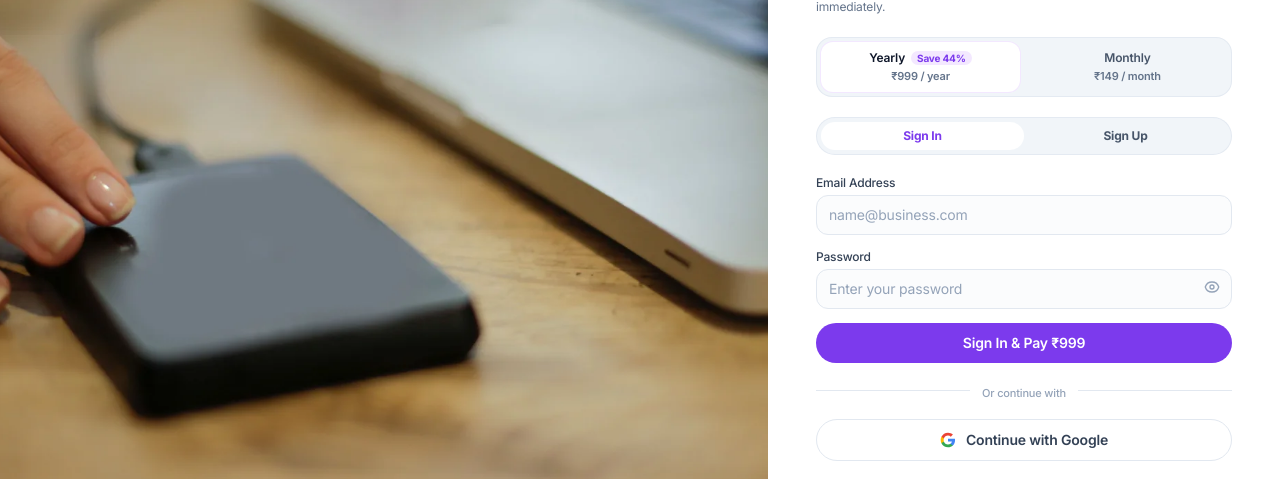
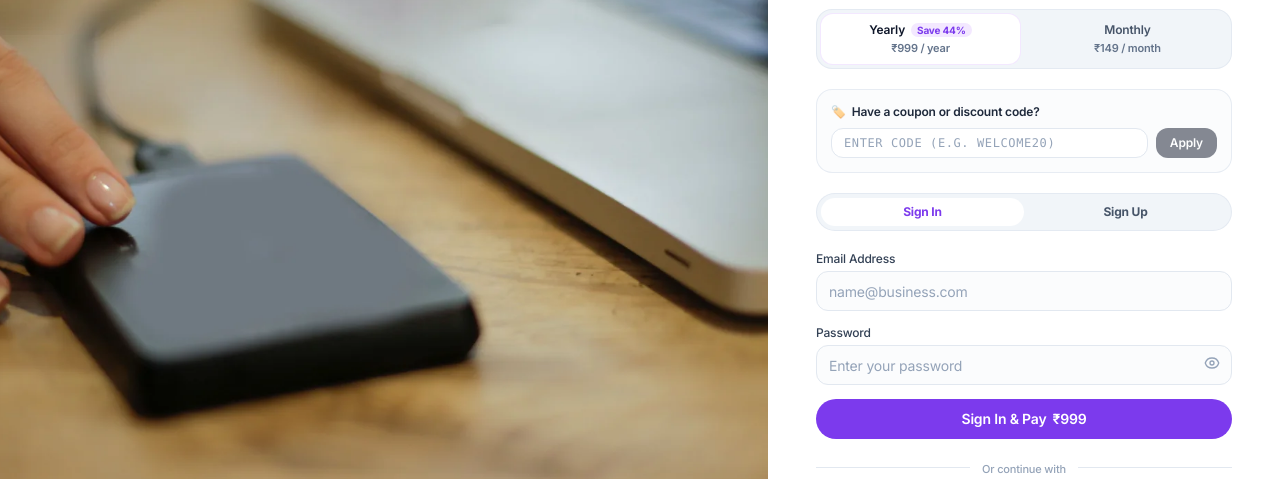
Before and after one commit to sktigpta/invio-website, a React (Vite) app: page /checkout in a window 1280 px wide. Shown: the part 232-711 px from the top of the page. Built offline with nearby package versions, Linux system fonts and the light colour scheme; no server answers; the HTML template or start-up script is replaced by a standard one.

Commit message:
feat(checkout): add interactive discount and coupon code support connected to CRM catalog

```diff
--- a/src/pages/CheckoutPage.jsx
+++ b/src/pages/CheckoutPage.jsx
@@ -19,6 +19,7 @@ import {
   verifyPayment,
   loadRazorpayCheckout,
   openRazorpayCheckout,
+  validateDiscount,
 } from '../services/paymentService';
 import {
   CheckIcon,
@@ -43,12 +44,19 @@ export function CheckoutPage() {
 
   const paramEmail = searchParams.get('email') || '';
   const paramCycle = searchParams.get('cycle') || 'yearly';
+  const paramCoupon = searchParams.get('coupon') || searchParams.get('discount') || searchParams.get('promo') || '';
   const isFromDesktop = Boolean(paramEmail || searchParams.get('source') === 'desktop');
 
   const [billingCycle, setBillingCycle] = useState(
     paramCycle === 'monthly' ? 'monthly' : 'yearly'
   );
   const [prices, setPrices] = useState(DEFAULT_PLUS_PRICE);
+
+  // Discount & Coupon State
+  const [couponInput, setCouponInput] = useState(paramCoupon);
+  const [couponApplied, setCouponApplied] = useState(null);
+  const [validatingCoupon, setValidatingCoupon] = useState(false);
+  const [couponError, setCouponError] = useState('');
 
   // Random feature from FEATURES_DATA for left-side image section
   const [featureIndex] = useState(CHECKOUT_FEATURE_INDEX);
@@ -80,6 +88,37 @@ export function CheckoutPage() {
   const [verificationCode, setVerificationCode] = useState('');
   const [isVerifyingCode, setIsVerifyingCode] = useState(false);
   const [resendCooldownSeconds, setResendCooldownSeconds] = useState(0);
+
+  const handleApplyCoupon = async (codeToApply = couponInput) => {
+    const clean = String(codeToApply || '').trim().toUpperCase();
+    if (!clean) {
+      setCouponError('Please enter a coupon code.');
+      return;
+    }
+    setValidatingCoupon(true);
+    setCouponError('');
+    try {
+      const res = await validateDiscount(clean, 'plus', billingCycle, currentUser?.id);
+      if (res.valid) {
+        setCouponApplied(res);
+        setCouponInput(clean);
+        setCouponError('');
+      } else {
+        setCouponApplied(null);
+        setCouponError(res.message || 'Invalid coupon code.');
+      }
+    } catch {
+      setCouponError('Failed to validate coupon. Please try again.');
+    } finally {
+      setValidatingCoupon(false);
+    }
+  };
+
+  const handleRemoveCoupon = () => {
+    setCouponApplied(null);
+    setCouponInput('');
+    setCouponError('');
+  };
 
   const checkMembership = async (user, token) => {
     if (!user) return null;
@@ -147,6 +186,20 @@ export function CheckoutPage() {
     }
   }, []);
 
+  // Auto-apply coupon from URL if present
+  useEffect(() => {
+    if (paramCoupon) {
+      handleApplyCoupon(paramCoupon);
+    }
+  }, []);
+
+  // Re-validate coupon when billing cycle changes
+  useEffect(() => {
+    if (couponApplied?.code) {
+      handleApplyCoupon(couponApplied.code);
+    }
+  }, [billingCycle]);
+
   const executePayment = async (user) => {
     if (paying || successData) return;
     setPaying(true);
@@ -157,7 +210,12 @@ export function CheckoutPage() {
     const effectiveBiz = user?.businessName || businessName.trim();
 
     try {
-      const order = await createSubscriptionOrder('plus', billingCycle);
+      const order = await createSubscriptionOrder(
+        'plus',
+        billingCycle,
+        couponApplied?.code || null,
+        user?.id || currentUser?.id
+      );
       if (!order.success) {
         setPayError(order.error || 'Could not start checkout. Please try again.');
         setPaying(false);
@@ -429,7 +487,10 @@ export function CheckoutPage() {
     setAuthTab('login');
   };
 
-  const currentPrice = billingCycle === 'yearly' ? prices.yearly : prices.monthly;
+  const basePrice = billingCycle === 'yearly' ? prices.yearly : prices.monthly;
+  const currentPrice = couponApplied && typeof couponApplied.finalAmount === 'number'
+    ? couponApplied.finalAmount
+    : basePrice;
 
   // 1. Success State View
   if (successData) {
@@ -541,6 +602,76 @@ export function CheckoutPage() {
                   <span className="text-[11px] text-slate-500">₹{prices.monthly} / month</span>
                 </button>
               </div>
+            </div>
+          )}
+
+          {/* Coupon & Discount Code Section */}
+          {(!currentUser || !membershipInfo?.hasMembership || allowReorder) && !checkingMembership && (
+            <div className="mb-5 p-3 sm:p-3.5 rounded-2xl border border-slate-200/80 bg-slate-50/60 shadow-2xs">
+              <div className="flex items-center justify-between gap-2 mb-2">
+                <span className="text-xs font-semibold text-slate-800 flex items-center gap-1.5">
+                  <span>🏷️</span> Have a coupon or discount code?
+                </span>
+                {couponApplied && (
+                  <button
+                    type="button"
+                    onClick={handleRemoveCoupon}
+                    className="text-[11px] font-medium text-rose-600 hover:text-rose-700 underline cursor-pointer"
+                  >
+                    Remove
+                  </button>
+                )}
+              </div>
+
+              {couponApplied ? (
+                <div className="p-2.5 rounded-xl bg-emerald-50 border border-emerald-200 text-xs text-emerald-800 flex items-center justify-between">
+                  <div className="flex items-center gap-2">
+                    <span className="px-2 py-0.5 rounded-md bg-emerald-600 text-white font-mono font-bold text-[11px] tracking-wide">
+                      {couponApplied.code}
+                    </span>
+                    <span className="font-medium text-emerald-700">
+                      Applied: {couponApplied.discountType === 'percentage' ? `${couponApplied.discountValue}% OFF` : `₹${couponApplied.discountValue} OFF`}
+                    </span>
+                  </div>
+                  <span className="font-bold text-emerald-700">
+                    -₹{couponApplied.discountAmount}
+                  </span>
+                </div>
+              ) : (
+                <div className="flex gap-2">
+                  <input
+                    type="text"
+                    value={couponInput}
+                    onChange={(e) => {
+                      setCouponInput(e.target.value.toUpperCase());
+                      setCouponError('');
+                    }}
+                    placeholder="Enter code (e.g. WELCOME20)"
+                    className="flex-1 px-3 py-1.5 text-xs font-mono tracking-wider rounded-xl border border-slate-200 bg-white text-slate-900 placeholder:text-slate-400 uppercase outline-none focus:border-[#7C3AED] focus:ring-2 focus:ring-purple-100 transition-all"
+                  />
+                  <button
+                    type="button"
+                    onClick={() => handleApplyCoupon()}
+                    disabled={validatingCoupon || !couponInput.trim()}
+                    className="py-1.5 px-3.5 bg-slate-900 hover:bg-slate-800 disabled:opacity-50 text-white rounded-xl font-semibold text-xs transition-colors cursor-pointer shrink-0 shadow-2xs flex items-center gap-1.5"
+                  >
+                    {validatingCoupon ? (
+                      <>
+                        <span className="size-3 border-2 border-white border-t-transparent rounded-full animate-spin" />
+                        <span>Checking...</span>
+                      </>
+                    ) : (
+                      <span>Apply</span>
+                    )}
+                  </button>
+                </div>
+              )}
+
+              {couponError && (
+                <p className="mt-2 text-[11px] text-rose-600 font-medium">
+                  {couponError}
+                </p>
+              )}
             </div>
           )}
 
@@ -662,8 +793,19 @@ export function CheckoutPage() {
                       <span>Opening Payment Gateway...</span>
                     </>
                   ) : (
-                    <span>
-                      Pay ₹{currentPrice}
+                    <span className="flex items-center gap-1.5">
+                      <span>Pay</span>
+                      {couponApplied && (
+                        <span className="line-through text-purple-200 text-xs font-normal">
+                          ₹{basePrice}
+                        </span>
+                      )}
+                      <span>₹{currentPrice}</span>
+                      {couponApplied && (
+                        <span className="text-[11px] font-normal text-emerald-200 ml-1">
+                          (Saved ₹{couponApplied.discountAmount})
+                        </span>
+                      )}
                     </span>
                   )}
                 </button>
@@ -873,10 +1015,21 @@ export function CheckoutPage() {
                       <span>Verifying...</span>
                     </>
                   ) : (
-                    <span>
-                      {authTab === 'login'
-                        ? `Sign In & Pay ₹${currentPrice}`
-                        : `Create Account & Pay ₹${currentPrice}`}
+                    <span className="flex items-center gap-1.5">
+                      <span>
+                        {authTab === 'login' ? 'Sign In & Pay' : 'Create Account & Pay'}
+                      </span>
+                      {couponApplied && (
+                        <span className="line-through text-purple-200 text-xs font-normal">
+                          ₹{basePrice}
+                        </span>
+                      )}
+                      <span>₹{currentPrice}</span>
+                      {couponApplied && (
+                        <span className="text-[11px] font-normal text-emerald-200 ml-1">
+                          (Saved ₹{couponApplied.discountAmount})
+                        </span>
+                      )}
                     </span>
                   )}
                 </button>
--- a/src/pages/PricingPage.jsx
+++ b/src/pages/PricingPage.jsx
@@ -80,6 +80,7 @@ export function PricingPage() {
   const paramEmail = searchParams.get('email') || '';
   const paramCycle = searchParams.get('cycle') || '';
   const paramPlan = searchParams.get('plan') || '';
+  const paramCoupon = searchParams.get('coupon') || searchParams.get('discount') || searchParams.get('promo') || '';
   const isAutoCheckout = searchParams.get('checkout') === '1' || searchParams.get('checkout') === 'true' || searchParams.get('action') === 'buy';
 
   const [billingCycle, setBillingCycle] = useState(
@@ -300,7 +301,7 @@ export function PricingPage() {
           </div>
 
           <Link
-            to={`/checkout?plan=plus&cycle=${billingCycle}${paramEmail ? `&email=${encodeURIComponent(paramEmail)}` : ''}`}
+            to={`/checkout?plan=plus&cycle=${billingCycle}${paramEmail ? `&email=${encodeURIComponent(paramEmail)}` : ''}${paramCoupon ? `&coupon=${encodeURIComponent(paramCoupon)}` : ''}`}
             className="w-full py-2.5 px-4 bg-[#7C3AED] hover:bg-[#6D28D9] text-white rounded-full font-semibold text-xs text-center transition-colors shadow-xs select-none cursor-pointer flex items-center justify-center gap-2"
           >
             <span>{plansData.plus.ctaText}</span>
```
Also changed, not shown: src/services/paymentService.js (+64 -4 lines).
